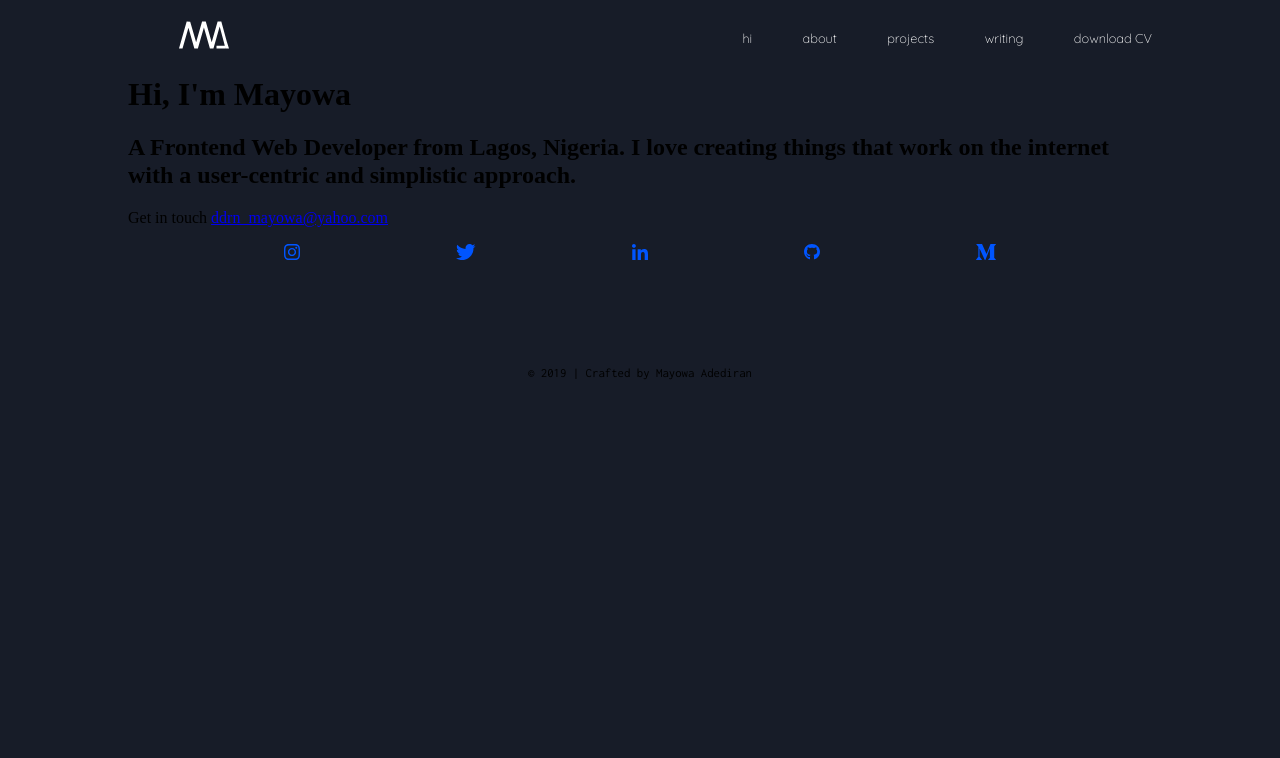
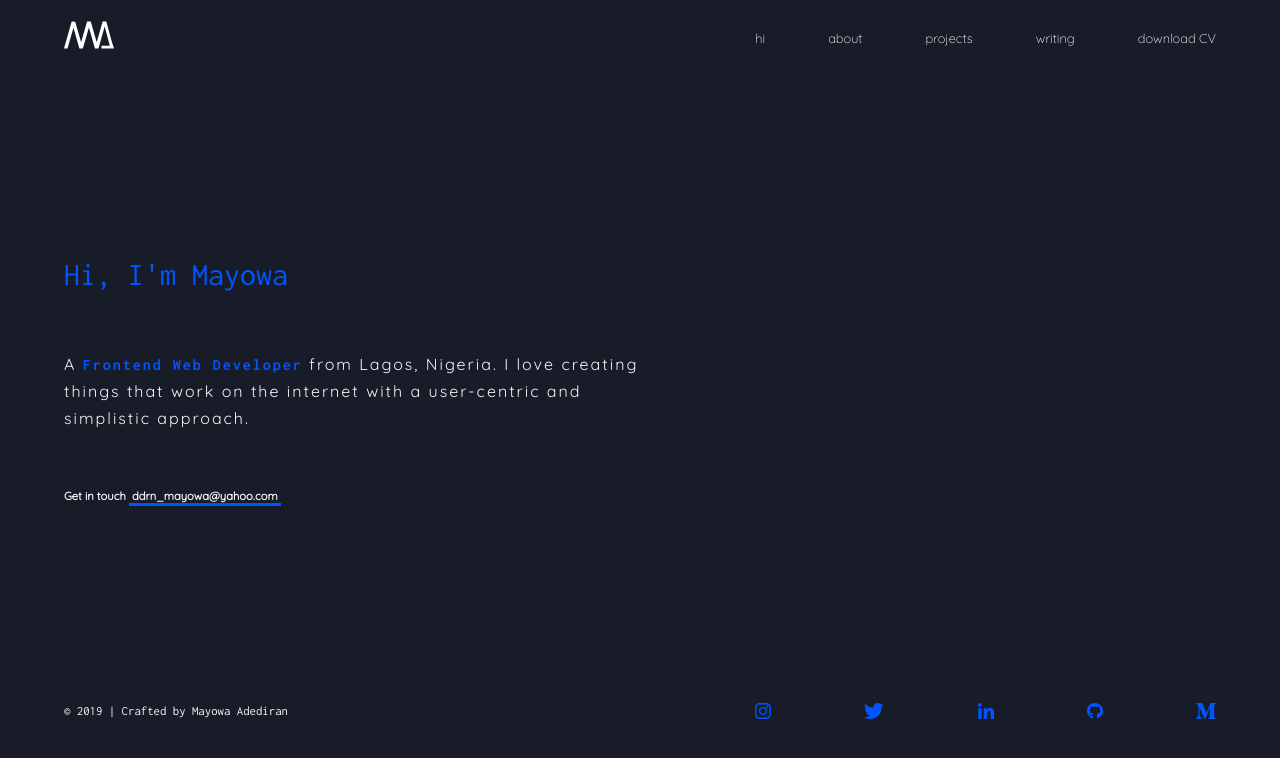
Before and after one commit to mayowaadediran/mayowaadediran.github.io, a website: page index.html in a window 1280 px wide. Drawn offline with nearby package versions, Linux system fonts and the light colour scheme.

Commit message:
style hi content

```diff
--- a/css/main.css
+++ b/css/main.css
@@ -3,26 +3,30 @@
 
 body {
   background-color: #171C28;
-  position: relative; }
+  position: relative;
+  display: flex;
+  flex-direction: column;
+  justify-content: space-between; }
+
+main {
+  height: 80vh;
+  display: flex;
+  flex-direction: column;
+  justify-content: center; }
 
 .container {
   margin: 0 auto;
   width: 90%; }
-
-@media screen and (min-width: 718px) {
-  .container {
-    width: 80%; } }
-
-nav ul {
-  list-style-type: none;
-  padding: 0;
-  margin: 0; }
 
 nav {
   position: relative;
   display: flex;
   flex-direction: column;
   margin-top: 20px; }
+  nav ul {
+    list-style-type: none;
+    padding: 0;
+    margin: 0; }
 
 .logo {
   margin-left: 5%; }
@@ -102,6 +106,8 @@ nav {
     width: 90%;
     margin: 0 auto;
     padding-top: 20px; }
+  .logo {
+    margin-left: 0; }
   .nav-links {
     display: flex;
     position: static;
@@ -113,11 +119,70 @@ nav {
   .nav-links a {
     font-size: 0.8em; } }
 
+/* ================
+====== HERO =======
+==================== */
+#hi {
+  display: flex;
+  flex-direction: column;
+  justify-content: center; }
+
+.hi-content h1 {
+  font-family: 'Inconsolata', monospace;
+  font-weight: 400;
+  color: #0055FF; }
+
+.strong-span {
+  font-weight: 900;
+  font-family: 'Inconsolata', monospace;
+  color: #0055FF; }
+
+.hi-content h2 {
+  font-family: 'Quicksand', sans-serif;
+  font-weight: 400;
+  font-size: 1em;
+  line-height: 27px;
+  letter-spacing: 2px;
+  color: whitesmoke;
+  margin-top: 10%; }
+
+.hi-content p {
+  font-family: 'Quicksand', sans-serif;
+  font-weight: 900;
+  font-size: 0.7em;
+  color: whitesmoke;
+  margin-top: 10%; }
+
+@media screen and (min-width: 880px) {
+  .hi-content {
+    width: 60%; } }
+
+@media screen and (min-width: 1240px) {
+  .hi-content {
+    width: 50%; } }
+
+.email {
+  color: whitesmoke;
+  padding: 3px;
+  text-decoration: none;
+  box-shadow: inset 0 -3px 0 #0055FF;
+  transition: all 0.2s ease-in-out;
+  cursor: pointer; }
+
+.email:hover {
+  color: #e2e2e2;
+  box-shadow: inset 0 -22px 0 #0055FF; }
+
+footer {
+  display: flex;
+  flex-direction: column;
+  align-self: flex-end; }
+
 footer ul {
   padding: 0;
   display: flex;
   justify-content: space-evenly;
-  margin-bottom: 10%; }
+  margin-bottom: 10px; }
 
 footer li {
   display: inline-block;
@@ -126,6 +191,19 @@ footer li {
 footer p {
   font-family: "Inconsolata", monospace;
   font-size: 0.8em;
-  color: black;
+  color: whitesmoke;
   text-align: center;
-  margin-top: 30px; }
+  margin-top: 10px; }
+
+@media screen and (min-width: 768px) {
+  footer {
+    flex-direction: row;
+    justify-content: space-between; }
+  footer ul {
+    order: 2;
+    width: 40%;
+    justify-content: space-between;
+    align-items: center;
+    margin: 0; }
+  footer p {
+    order: 1; } }
```
